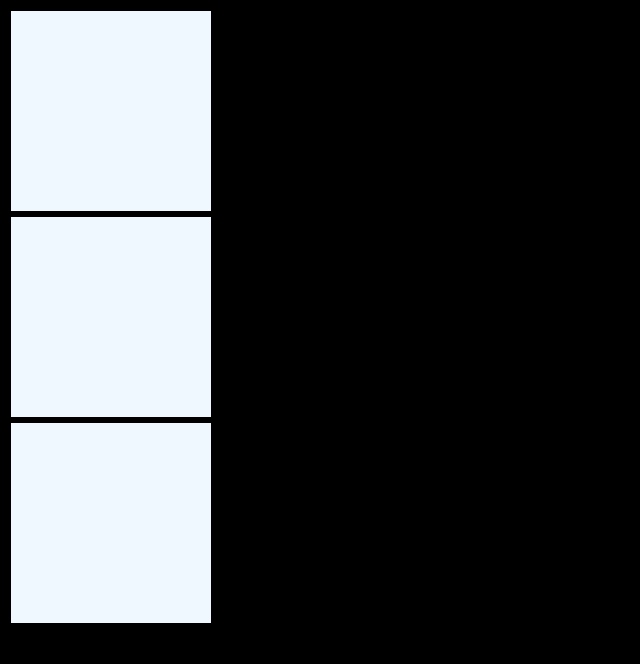
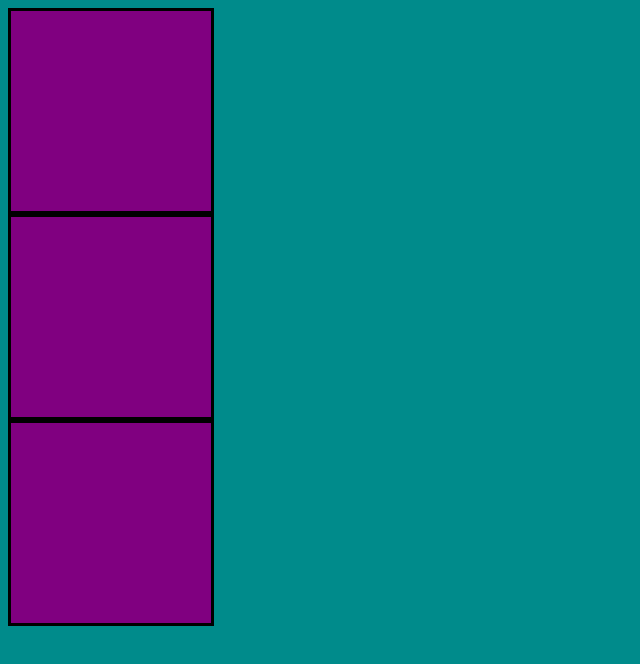
Before and after one commit to grzonkat/www1, a plain HTML site: page index.html in a window 1280 px wide. Shown: the whole page, without its empty margins (0-640 px from the left). Drawn offline with Linux system fonts and the light colour scheme.

Commit message:
Zmiana tła

```diff
--- a/style.css
+++ b/style.css
@@ -1,11 +1,10 @@
 body
 {
-    background-color: black;
-}
+    background-color: darkcyan;}
 div
 {
     border: solid;
     width: 200px;
     height: 200px;
-    background-color: aliceblue;
+    background-color: purple;
 }
```
